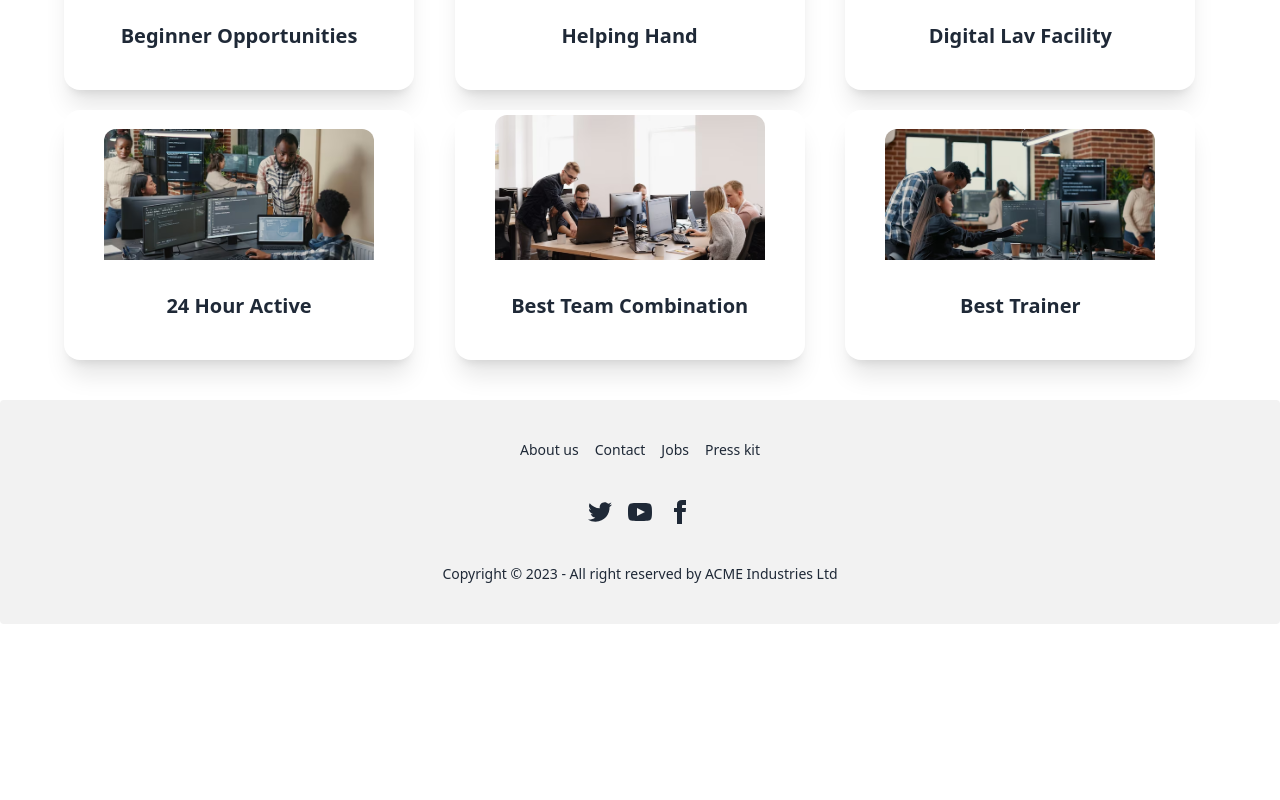
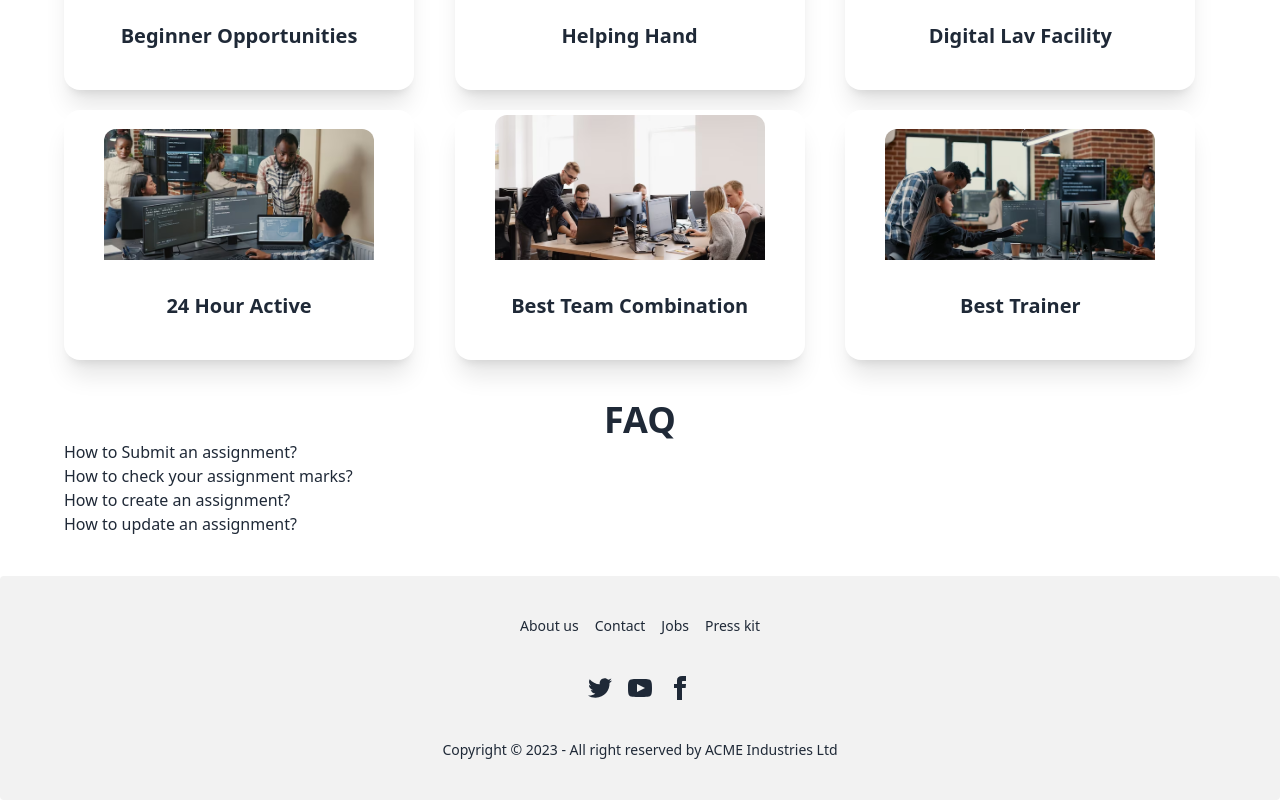
Before and after one commit to Farhad-Hossain-45/Study-Together, a React (Vite) app: page / in a window 1280 px wide. Shown: the part 826-1626 px from the top of the page. Before the commit the page ends 1450 px from the top, so only its background shows below. Built offline with nearby package versions, Linux system fonts and the light colour scheme; no server answers; grey boxes are pictures that could not be loaded.

Commit message:
added myassignment page

```diff
--- /dev/null
+++ b/src/Pages/Faq/Faq.jsx
@@ -0,0 +1,40 @@
+/* eslint-disable no-unused-vars */
+import React, { useEffect, useState } from 'react';
+
+
+const Faq = () => {
+    const [faq,setFaq] = useState()
+    useEffect(()=>{
+        fetch('/faq.json')
+        .then(res=>res.json())
+        .then(data=>{
+            setFaq(data)
+        })
+    },[])
+    console.log(faq)
+    return (
+        <div className='mt-10'>
+            <div >
+                <h2 className='text-center text-4xl font-bold'>FAQ</h2>
+
+               <div>
+                    <div>
+                        <p>How to Submit an assignment?</p>
+                    </div>
+                    <div>
+                        <p>How to check your assignment marks?</p>
+                    </div>
+                    <div>
+                        <p>How to create an assignment?</p>
+                    </div>
+                    <div>
+                        <p>How to update an assignment?</p>
+                    </div>
+                </div>
+
+            </div>
+        </div>
+    );
+};
+
+export default Faq;
--- a/src/Pages/Home.jsx
+++ b/src/Pages/Home.jsx
@@ -2,6 +2,7 @@
 import React from 'react';
 import Banner from '../components/Banner/Banner';
 import Feature from './Feature/Feature';
+import Faq from './Faq/Faq';
 
 
 const Home = () => {
@@ -10,6 +11,7 @@ const Home = () => {
 
             <Banner></Banner>
             <Feature></Feature>
+            <Faq></Faq>
 
         </div>
     );
--- /dev/null
+++ b/src/Pages/MyAssignments/MyAssignment.jsx
@@ -0,0 +1,14 @@
+/* eslint-disable no-unused-vars */
+import React from 'react';
+
+// eslint-disable-next-line react/prop-types
+const MyAssignment = ({assignment}) => {
+    const { _id ,title, description, marks, type,image,date} = assignment || {}
+    return (
+        <div>
+            <h2>{title}</h2>
+        </div>
+    );
+};
+
+export default MyAssignment;
--- a/src/Pages/MyAssignments/MyAssignments.jsx
+++ b/src/Pages/MyAssignments/MyAssignments.jsx
@@ -1,6 +1,7 @@
 /* eslint-disable no-unused-vars */
 import React, { useContext, useEffect, useState } from 'react';
 import { AuthContext } from '../../components/AuthProvider/AuthProvider';
+import MyAssignment from './MyAssignment';
 
 const MyAssignments = () => {
     const {user} = useContext(AuthContext)
@@ -33,7 +34,7 @@ const MyAssignments = () => {
             <h2>this is my assignments page</h2>
 
                     {
-                    filterData.map(assignment => <p key={assignment._id}>{assignment.title}</p>)
+                    filterData.map(assignment => <MyAssignment key={assignment._id} assignment ={assignment}></MyAssignment>)
                     }
 
 
--- a/src/Router/Router.jsx
+++ b/src/Router/Router.jsx
@@ -77,6 +77,7 @@ const Router = createBrowserRouter ([
             },
 
 
+
         ]
     }
 ])
```
